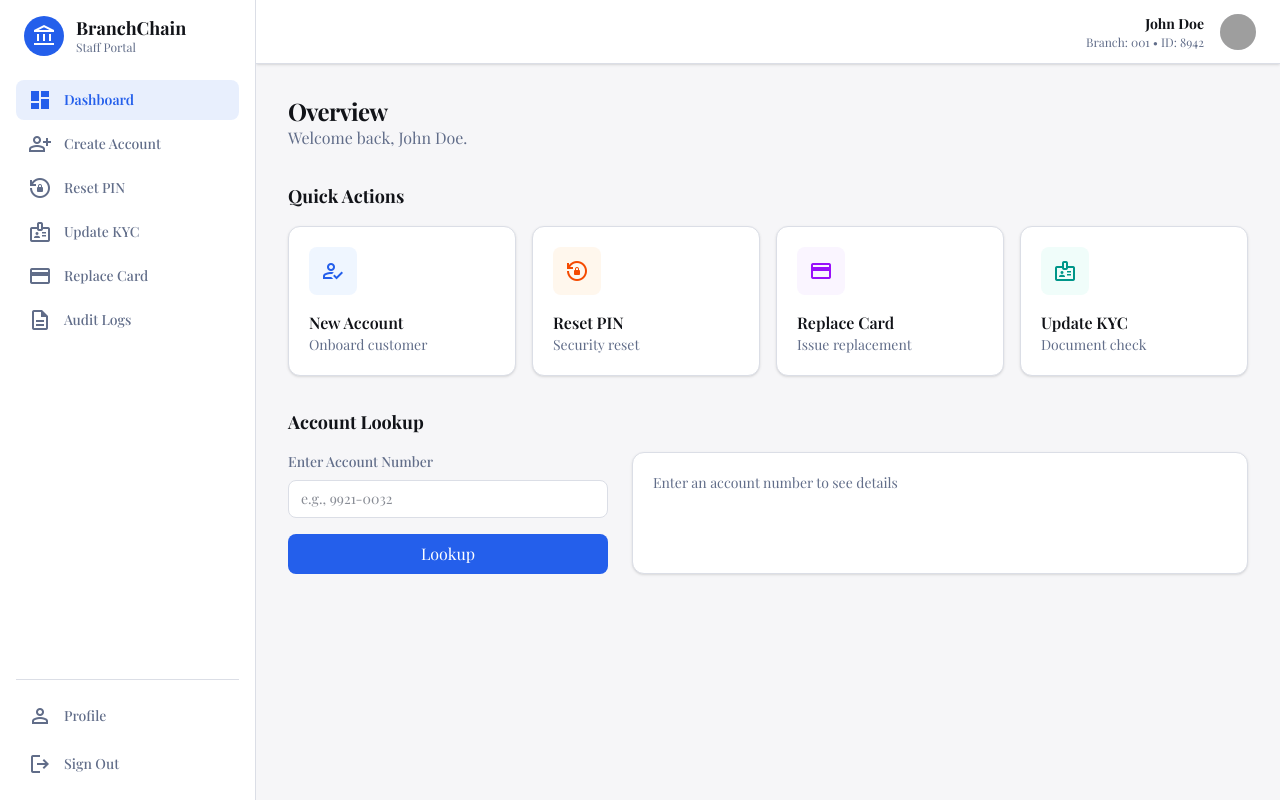
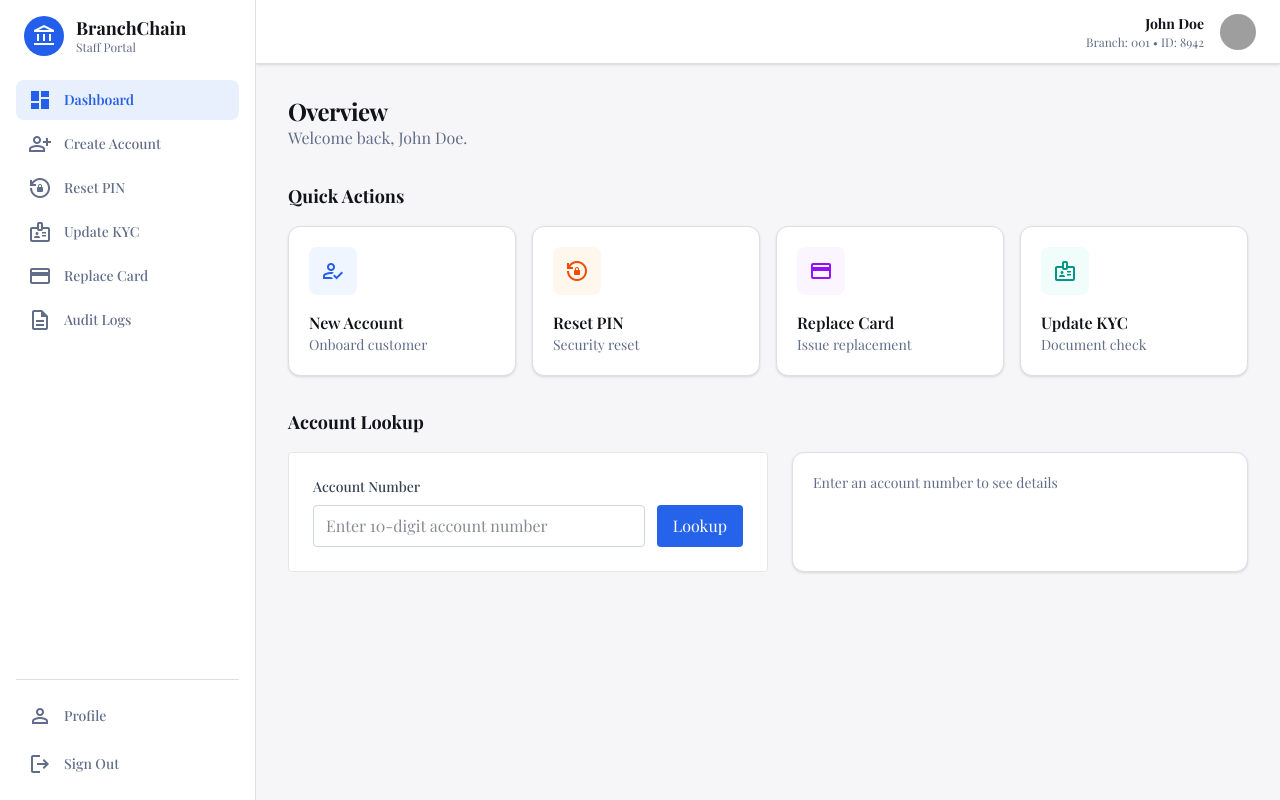
Before and after one commit to momentumlabs99/branchchain-mvp, a React (Vite) app in the folder frontend/: page /dashboard in a window 1280 px wide. Built offline with nearby package versions, Linux system fonts and the light colour scheme; grey boxes are pictures that could not be loaded; a web font is replaced by a local one.

Commit message:
fix: update dashboard layout and abstract account look up component

```diff
--- a/frontend/src/components/AccountLookup.jsx
+++ b/frontend/src/components/AccountLookup.jsx
@@ -10,11 +10,9 @@
   resetLabel = "New Search",
   searchLabel = "Search",
   error,
-  dataType = "customers",
 }) => {
   // Mock data - centralized here
   const mockData = {
-    customers: {
     1234567890: {
       name: "Sarah Jenkins",
       accountType: "Savings",
@@ -28,30 +26,40 @@
       phone: "***-***-4402",
     },
     1111111111: {
+      name: "John Doe",
+      accountType: "Savings",
+      status: "Active",
+      phone: "+254712345678",
       accountNumber: "1111111111",
       customerName: "John Doe",
       email: "john.doe@example.com",
-        phone: "+254712345678",
       address: "123 mombasa rd",
       city: "Mombasa",
       state: "KZN",
       zipCode: "10005",
-      },
-    },
-    cards: {
-      1111111111: {
-        accountNumber: "1111111111",
-        customerName: "John Doe",
       cardNumber: "**** **** **** 4242",
       expiryDate: "12/24",
       cardType: "VISA Debit",
+      balance: "$5,230.00",
+    },
+    2222222222: {
+      name: "M. Silva",
+      accountType: "Checking",
       status: "Active",
+      phone: "***-***-4402",
+      balance: "$1,200.00",
     },
+    3333333333: {
+      name: "J. Charana",
+      accountType: "Savings",
+      status: "Pending",
+      phone: "***-***-1234",
+      balance: "$0.00",
     },
   };
 
   const handleSearch = () => {
-    const result = mockData[dataType][value];
+    const result = mockData[value];
     onResult(result);
   };
   return (
@@ -71,14 +79,14 @@
         {!loaded ? (
           <button
             onClick={handleSearch}
-            className="px-6 py-2 bg-blue-600 text-white rounded hover:bg-blue-700"
+            className="px-4 py-2 bg-blue-600 text-white rounded hover:bg-blue-700 whitespace-nowrap"
           >
             {searchLabel}
           </button>
         ) : (
           <button
             onClick={onReset}
-            className="px-6 py-2 border border-gray-300 rounded text-gray-700 hover:bg-gray-50"
+            className="px-4 py-2 border border-gray-300 rounded text-gray-700 hover:bg-gray-50 whitespace-nowrap"
           >
             {resetLabel}
           </button>
--- a/frontend/src/pages/Dashboard.jsx
+++ b/frontend/src/pages/Dashboard.jsx
@@ -1,21 +1,12 @@
 import { useState } from "react";
 import { useNavigate } from "react-router-dom";
+import AccountLookup from "../components/AccountLookup";
 
 const Dashboard = () => {
   const navigate = useNavigate();
   const [accountNumber, setAccountNumber] = useState("");
   const [accountDetails, setAccountDetails] = useState(null);
-
-  // fake data lookup for demo, replace with actual API call later
-  const handleLookup = () => {
-    // demo: returns dummy data
-    const dummyData = {
-      "00000000": { name: "John Doe", balance: "$5,230.00", status: "Active" },
-      11111111: { name: "M. Silva", balance: "$1,200.00", status: "Active" },
-      22222222: { name: "J. Charana", balance: "$0.00", status: "Pending" },
-    };
-    setAccountDetails(dummyData[accountNumber] || null);
-  };
+  const [lookupError, setLookupError] = useState("");
 
   return (
     <>
@@ -113,23 +104,17 @@
           <h3 className="text-lg font-bold text-[#111318]">Account Lookup</h3>
           <div className="flex flex-col lg:flex-row gap-6">
             {/* Input Area */}
-            <div className="flex flex-col gap-2 w-full lg:w-1/3">
-              <label className="text-sm font-medium text-[#616d89]">
-                Enter Account Number
-              </label>
-              <input
-                type="text"
-                className="rounded-lg border border-[#dbdee6] bg-white px-3 py-2 text-sm focus:border-primary focus:ring focus:ring-primary/20"
+            <div className="w-full lg:w-1/2">
+              <AccountLookup
                 value={accountNumber}
-                onChange={(e) => setAccountNumber(e.target.value)}
-                placeholder="e.g., 9921-0032"
+                onChange={setAccountNumber}
+                onResult={(result) => {
+                  setAccountDetails(result);
+                  setLookupError(result ? "" : "Account not found");
+                }}
+                searchLabel="Lookup"
+                error={lookupError}
               />
-              <button
-                onClick={handleLookup}
-                className="mt-2 rounded-lg bg-primary px-4 py-2 text-white hover:bg-primary/90"
-              >
-                Lookup
-              </button>
             </div>
 
             {/* Details Area */}
--- a/frontend/src/pages/ReplaceCard.jsx
+++ b/frontend/src/pages/ReplaceCard.jsx
@@ -95,7 +95,6 @@
           loaded={cardLoaded}
           onReset={handleReset}
           error={status === "Account not found" ? status : ""}
-          dataType="cards"
         />
 
         {/* Card Replacement Form */}
--- a/frontend/src/pages/ResetPin.jsx
+++ b/frontend/src/pages/ResetPin.jsx
@@ -87,7 +87,6 @@
                 setLookupError("");
               }}
               error={lookupError}
-              dataType="customers"
             />
           </div>
 
--- a/frontend/src/pages/UpdateKYC.jsx
+++ b/frontend/src/pages/UpdateKYC.jsx
@@ -94,7 +94,6 @@
           loaded={customerLoaded}
           onReset={handleReset}
           error={status === "Account not found" ? status : ""}
-          dataType="customers"
         />
 
         {/* Customer Form - Only shows after search */}
```
Lines whose indentation alone changed are shown as unchanged.
